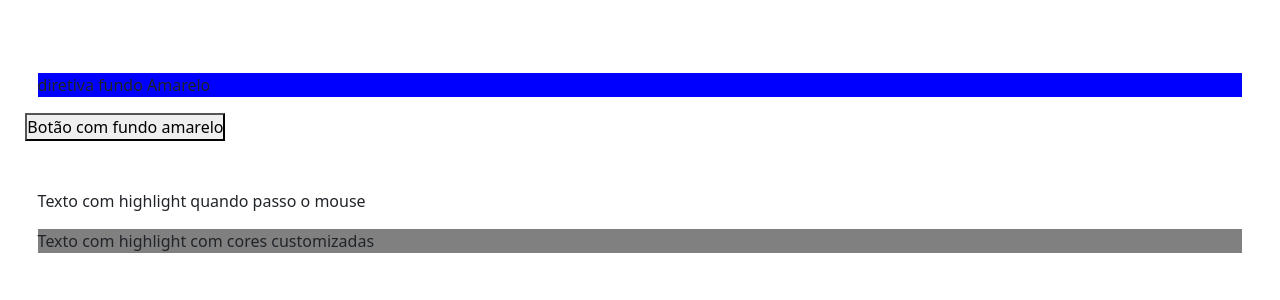
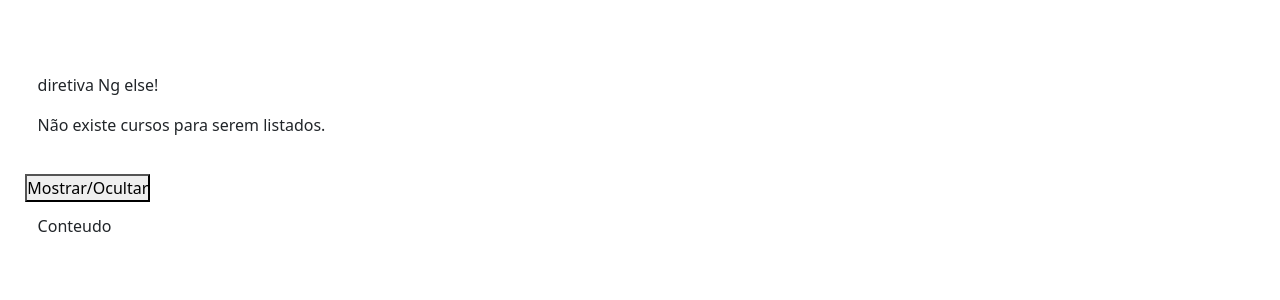
Before and after one commit to oliveirajso/estudo-angular, an Angular app: page / in a window 1280 px wide. Shown: the top 300 px of the page. Built offline with nearby package versions, Linux system fonts and the light colour scheme.

Commit message:
finalizado diretiva-ng-else

```diff
--- a/src/app/app.component.html
+++ b/src/app/app.component.html
@@ -2,7 +2,6 @@
   <!-- <app-flip-card></app-flip-card> -->
   <!-- <app-carregar-mais></app-carregar-mais> -->
   <!-- <app-slide></app-slide> -->
-  <app-diretivas-customizadas>
-
-  </app-diretivas-customizadas>
+  <!-- <app-diretivas-customizadas></app-diretivas-customizadas> -->
+  <app-diretiva-ng-else></app-diretiva-ng-else>
 </div>
--- a/src/app/app.module.ts
+++ b/src/app/app.module.ts
@@ -4,12 +4,10 @@ import { BrowserModule } from '@angular/platform-browser';
 import { AppComponent } from './app.component';
 import { SharedComponentsModule } from './componentes/shared-components.module';
 import { FundoAmareloDirective } from './shared/fundo-amarelo.directive';
-import { HighlightMouseDirective } from './shared/highlight-mouse.directive';
-import { HighlightDirective } from './shared/highlight.directive';
-import { NgElseDirective } from './shared/ng-else.directive';
+
 
 @NgModule({
-  declarations: [AppComponent, NgElseDirective, ],
+  declarations: [AppComponent],
   imports: [BrowserModule, SharedComponentsModule],
   exports: [FundoAmareloDirective],
   providers: [],
--- /dev/null
+++ b/src/app/componentes/diretiva-ng-else/diretiva-ng-else.component.html
@@ -0,0 +1,16 @@
+<p>diretiva Ng else!</p>
+<ng-template [ngIf]="mostraCursos">
+ <div>
+   Lista de Cursos aqui.
+ </div>
+</ng-template>
+
+<div *ngElse="mostraCursos">
+  Não existe cursos para serem listados.
+</div>
+<br/>
+<button (click)="onMostrarCursos()">Mostrar/Ocultar</button>
+
+<ng-template [ngElse]="mostraCursos">
+  <div>Conteudo</div>
+</ng-template>
--- /dev/null
+++ b/src/app/componentes/diretiva-ng-else/diretiva-ng-else.component.ts
@@ -0,0 +1,18 @@
+import { Component, OnInit } from '@angular/core';
+
+@Component({
+  selector: 'app-diretiva-ng-else',
+  templateUrl: './diretiva-ng-else.component.html',
+  styleUrls: ['./diretiva-ng-else.component.css'],
+})
+export class DiretivaNgElseComponent implements OnInit {
+  mostraCursos: boolean = false;
+
+  constructor() {}
+
+  ngOnInit(): void {}
+
+  onMostrarCursos(): void {
+    this.mostraCursos = !this.mostraCursos;
+  }
+}
--- a/src/app/componentes/shared-components.module.ts
+++ b/src/app/componentes/shared-components.module.ts
@@ -9,22 +9,28 @@ import { FlipCardModule } from './flip-card/flip-card.module';
 import { FundoAmareloDirective } from '../shared/fundo-amarelo.directive';
 import { HighlightMouseDirective } from '../shared/highlight-mouse.directive';
 import { HighlightDirective } from '../shared/highlight.directive';
+import { DiretivaNgElseComponent } from './diretiva-ng-else/diretiva-ng-else.component';
+import { NgElseDirective } from '../shared/ng-else.directive';
 
 @NgModule({
   declarations: [
     DiretivasCustomizadasComponent,
+    DiretivaNgElseComponent,
     FundoAmareloDirective,
     HighlightMouseDirective,
     HighlightDirective,
+    NgElseDirective,
   ],
   imports: [CommonModule, SlideModule, CarregarMaisModule, FlipCardModule],
   exports: [
     SlideComponent,
     FlipCardComponent,
     DiretivasCustomizadasComponent,
+    DiretivaNgElseComponent,
     FundoAmareloDirective,
     HighlightMouseDirective,
     HighlightDirective,
+    NgElseDirective,
   ],
 })
 export class SharedComponentsModule {}
--- a/src/app/shared/ng-else.directive.ts
+++ b/src/app/shared/ng-else.directive.ts
@@ -1,10 +1,19 @@
-import { Directive } from '@angular/core';
+import { Directive, Input, TemplateRef, ViewContainerRef } from '@angular/core';
 
 @Directive({
-  selector: '[appNgElse]'
+  selector: '[ngElse]',
 })
 export class NgElseDirective {
+  @Input() set ngElse(condition: boolean) {
+    if (!condition) {
+      this._viewContainerRef.createEmbeddedView(this._templateRef);
+    } else {
+      this._viewContainerRef.clear();
+    }
+  }
 
-  constructor() { }
-
+  constructor(
+    private _templateRef: TemplateRef<Object>,
+    private _viewContainerRef: ViewContainerRef
+  ) {}
 }
```
Also changed, not shown: src/app/componentes/diretiva-ng-else/diretiva-ng-else.component.css (added), 1 other file (tests, documents, lock files or other folders).
